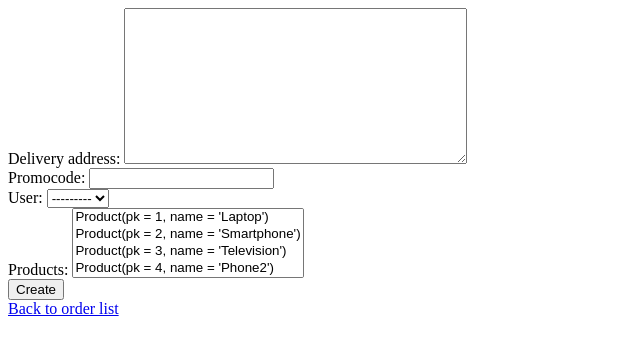
After one commit to GusaynRizovskiy/django_project, a Django app: page /shop/orders/create/ in a window 1280 px wide. The commit adds this page. Shown: the top 355 px of the page, without its empty margins (0-640 px from the left). Run offline with Django 5.2, Linux system fonts and the light colour scheme; data comes from the database, SQL or seed files in the repository; both versions use the stored data as it was after the commit.

Commit message:
Создал форму заказа, работает точно также как форма продуктов. Реализован весь задуманный функционал из практического занятия.

```diff
--- a/mysite/shopapp/forms.py
+++ b/mysite/shopapp/forms.py
@@ -1,7 +1,12 @@
 
 from django import forms
-from .models import Product
+from .models import Product,Order
 class ProductForm(forms.ModelForm):
     class Meta:
         model = Product
         fields =  "name","price","description","discount"
+
+class OrderForm(forms.ModelForm):
+    class Meta:
+        model = Order
+        fields = "delivery_address","promocode","user","products"
--- /dev/null
+++ b/mysite/shopapp/templates/shopapp/create-order.html
@@ -0,0 +1,17 @@
+{% extends 'shopapp/base.html' %}
+{% block title %}
+	Create Order
+{% endblock %}
+{% block body %}
+	<div>
+    <form method="post">
+        {% csrf_token %}
+        {{ form }}
+        <button type="submit">Create</button>
+    </form>
+    </div>
+    <a>
+    <a href="{% url 'shopapp:orders_list' %}"
+        >Back to order list</a>
+    </div>
+{% endblock %}
--- a/mysite/shopapp/templates/shopapp/orders-list.html
+++ b/mysite/shopapp/templates/shopapp/orders-list.html
@@ -23,4 +23,8 @@
         <h3>No orders yet</h3>
     {% endif %}
     </div>
+    <div>
+    <a href="{% url 'shopapp:order_create' %}"
+       >Create order</a>
+    </div>
 {% endblock %}
--- a/mysite/shopapp/urls.py
+++ b/mysite/shopapp/urls.py
@@ -1,10 +1,11 @@
 from django.urls import path
-from .views import shop_index,groups,products,orders,create_product
+from .views import shop_index,groups,products,orders,create_product,create_order
 app_name = 'shopapp'
 urlpatterns = [
     path('', shop_index,name = 'shop_index'),
     path('groups/',groups,name = 'groups_list'),
     path('products/',products,name = 'products_list'),
     path('orders/', orders, name = 'orders_list'),
-    path('products/create/',create_product,name = "product_create")
+    path('products/create/',create_product,name = "product_create"),
+    path('orders/create/',create_order,name = "order_create"),
 ]
--- a/mysite/shopapp/views.py
+++ b/mysite/shopapp/views.py
@@ -3,7 +3,7 @@ from django.http import HttpRequest,HttpResponse
 from django.shortcuts import render,redirect,reverse
 from timeit import default_timer
 from shopapp.models import Product, Order
-from .forms import ProductForm
+from .forms import ProductForm,OrderForm
 
 def shop_index(request: HttpRequest):
     devices = [
@@ -46,3 +46,17 @@ def create_product(request: HttpRequest)->HttpResponse:
         "form": form
     }
     return render(request,'shopapp/create-product.html',context=context)
+
+def create_order(request: HttpRequest)->HttpResponse:
+    if request.method == "POST":
+        form = OrderForm(request.POST)
+        if form.is_valid():
+            form.save()
+            url = reverse("shopapp:orders_list")
+            return redirect(url)
+    else:
+        form = OrderForm()
+    context = {
+        "form": form
+    }
+    return render(request,"shopapp/create-order.html",context=context)
```
Also changed, not shown: mysite/db.sqlite3.
